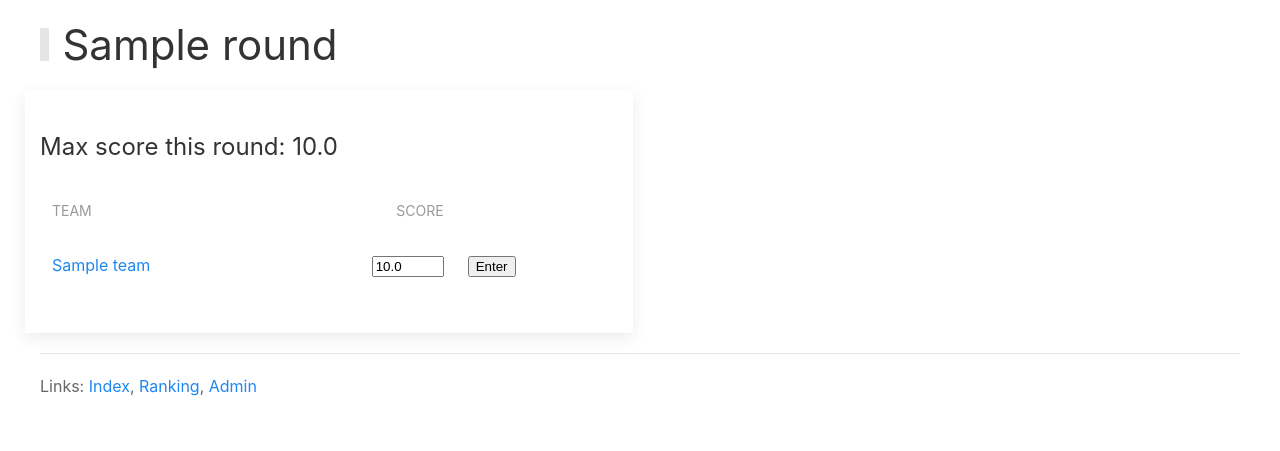
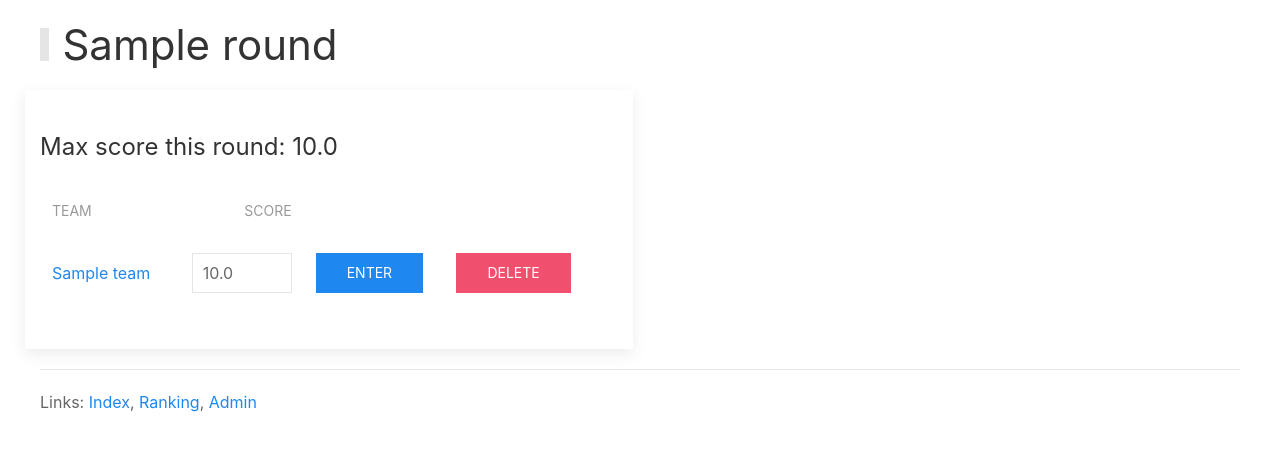
Before and after one commit to Navisence/kwispel, a Django app: page /kwis/vote/1/1 in a window 1280 px wide. Shown: the top 451 px of the page. Run offline with Django 4.2, Linux system fonts and the light colour scheme; a user stored in the database is signed in; tables that the repository leaves empty hold one stand-in row (values such as "Sample post"); parts of the project's set-up code (start-up, migrations or seed data) failed here and were passed over.

Commit message:
lots of visual improvements

```diff
--- a/app/kwis/templates/form.html
+++ b/app/kwis/templates/form.html
@@ -12,7 +12,7 @@
 
 <div class="uk-child-width-1-2@m uk-grid-small uk-grid-match" uk-grid>
     <div class="uk-card uk-card-default uk-card-hover uk-card-body">
-        <table class="uk-table uk-table-hover">
+        <table class="uk-table uk-table-hover uk-table-middle">
             <caption>
                 <p class="uk-card-title">{% translate "Max score this round:" %} {{ rnd.max_score }}</p>
             </caption>
@@ -21,22 +21,26 @@
                     <th>{% translate "Team" %}</th>
                     <th class="uk-text-right">{% translate "Score" %}</th>
                     <th></th>
+                    <th></th>
                 </tr>
             </thead>
             <tr>
                 <form action="{% url 'vote' rnd.id team.id %}" method="post">
                     {% csrf_token %}
                     <td>
-                        <label><a href="{% url 'team_detail' team.id %}">{{ team.team_name }}</a></label>
+                        <a href="{% url 'team_detail' team.id %}">{{ team.team_name }}</a>
                     </td>
                     <td class="uk-text-right">
                         {{ form.score.errors }}
                         {{ form.score }}
                     </td>
                     <td>
-                        <input type="submit" value="Enter" />
+                        <input type="submit" class="uk-button uk-button-primary" value="Enter" />
                     </td>
                 </form>
+                <td>
+                    <a class="uk-button uk-button-danger" href="{% url 'delete' rnd.id team.id %}">Delete</a>
+                </td>
             </tr>
         </table>
     </div>
--- a/app/kwis/templates/master.html
+++ b/app/kwis/templates/master.html
@@ -12,8 +12,8 @@
     <script src="{% static 'js/uikit.min.js' %}"></script>
     <script src="{% static 'js/uikit-icons.min.js' %}"></script>
     <style>
-        input[type="text"] {
-            width: 500px;
+        input[type=number] {
+            width: 100px;
         }
     </style>
 </head>
@@ -22,13 +22,13 @@
     {% if request.resolver_match.url_name == 'ranking' %}
     <meta http-equiv="refresh" content="60">
     <div class="uk-container uk-container-small">
-        {% else %}
-        <div class="uk-container uk-margin-top uk-margin-bottom">
-            {% endif %}
+    {% else %}
+    <div class="uk-container uk-margin-top uk-margin-bottom">
+    {% endif %}
             {% block content %}
             {% endblock %}
             {% include "partials/footer.html" %}
-        </div> <!-- /container -->
+    </div> <!-- /container -->
 </body>
 
 </html>
--- a/app/kwis/urls.py
+++ b/app/kwis/urls.py
@@ -3,7 +3,7 @@ from django.contrib import admin
 from django.views.decorators.cache import cache_page
 from . import views
 
-cache_timeout = 20  # seconds
+cache_timeout = 5  # seconds
 
 admin.site.site_title = "Kwispel Admin"
 admin.site.site_header = "Kwispel Administration"
@@ -20,4 +20,5 @@ urlpatterns = [
     path('team/<int:team_id>', views.team_detail, name='team_detail'),
     path('team/<int:team_id>/result.png', cache_page(cache_timeout)(views.team_result)),
     path('vote/<int:rnd_id>/<int:team_id>', views.vote, name='vote'),
+    path('delete/<int:rnd_id>/<int:team_id>', views.delete, name='delete')
 ]
--- a/app/kwis/views.py
+++ b/app/kwis/views.py
@@ -32,6 +32,7 @@ class ScoreForm(forms.Form):
     def __init__(self, max_value=None, *args, **kwargs):
         super(ScoreForm, self).__init__(*args, **kwargs)
         self.fields['score'] = forms.DecimalField(max_digits=6, decimal_places=1, min_value=0, max_value=max_value)
+        self.fields['score'].widget.attrs.update({"class": "uk-input"})
 
     score = forms.DecimalField(max_digits=6, decimal_places=1, min_value=0)
 
@@ -100,7 +101,7 @@ def index(request):
             # Translators: This indicates all scores for a round have been entered
             round_status.append((r, _("Complete")))
         else:
-            round_status.append((r, _("%d / %d teams") % (r.answer_set.count(), team_list.count())))
+            round_status.append((r, _("%(nrteams)d / %(totalteams)d teams") % {"nrteams": r.answer_set.count(), "totalteams": team_list.count()}))
 
     team_status = []
     for t in team_list:
@@ -231,6 +232,24 @@ def vote(request, rnd_id, team_id):
     return render(request, 'form.html', {'rnd': arnd, 'team': ateam, 'form': form})
 
 
+@login_required
+def delete(request, rnd_id, team_id):
+    """
+    This function handles the deletion of an answer record
+    """
+    # check for existing rnd and team
+    arnd = get_object_or_404(Round, pk=rnd_id)
+    ateam = get_object_or_404(Team, pk=team_id)
+
+    # if item exists for Answer -> delete
+    alist = Answer.objects.filter(rnd=arnd, team=ateam)
+    if alist.count():
+        a = alist.get()
+        a.delete()
+
+    return HttpResponseRedirect(reverse('rnd_detail', args=(arnd.id,)))
+
+
 def team_result(request, team_id):
     """
     Plot results per team
@@ -257,14 +276,11 @@ def team_result(request, team_id):
     ax.bar(ind, scores, width, color=colors['score_good'])
     ax.bar(ind, maxima, width, color=colors['score_bad'], bottom=scores)
 
-    # Set labels and title
+    # Set labels
     ax.set_xticks(ind)
     ax.set_xticklabels(names)
     ax.set_xlabel(_("Rounds"))
     ax.set_ylabel(_("Scores"))
-
-    title = _(u"Scores for %s") % ateam.team_name
-    ax.set_title(title)
 
     ax.grid(True)
     canvas = FigureCanvas(fig)
@@ -298,14 +314,11 @@ def rnd_result(request, rnd_id):
     width = 0.25
     ax.barh(ind, scores, width, color=colors['score_good'])
 
-    # Set labels and title
+    # Set labels
     ax.set_yticks(ind)
     ax.set_yticklabels(names)
     ax.set_ylabel(_("Teams"))
     ax.set_xlabel(_("Scores"))
-
-    title = _(u"Scores for %s") % arnd.round_name
-    ax.set_title(title)
 
     ax.grid(True)
 
@@ -351,7 +364,7 @@ def team_overview(request):
     ax.bar(ind, subtotals, width, color=colors['score_good'])
     ax.bar(ind, maxtotals, width, color=colors['score_bad'], bottom=subtotals)
 
-    # Set labels and title
+    # Set labels
     ax.set_xticks(ind)
     ax.set_xticklabels(names, rotation=dynamic_rotation(Team.objects.count()), ha='right')
     ax.set_xlabel(_("Teams"))
@@ -417,7 +430,7 @@ def rnd_overview(request):
     if data:
         ax2.boxplot(data, widths=boxwidth, positions=barlocation, showmeans=True)
 
-    # Set labels and title
+    # Set labels
     ax1.set_xticks(ind)
     ax1.set_xticklabels(names, rotation=dynamic_rotation(Round.objects.count()), ha='center')
     ax1.set_xlabel(_("Rounds"))
```
Also changed, not shown: app/kwis/templates/rnd_detail.html (+9 -4 lines), app/kwis/templates/team_detail.html (+9 -3 lines), app/kwis/locale/nl/LC_MESSAGES/django.po.
